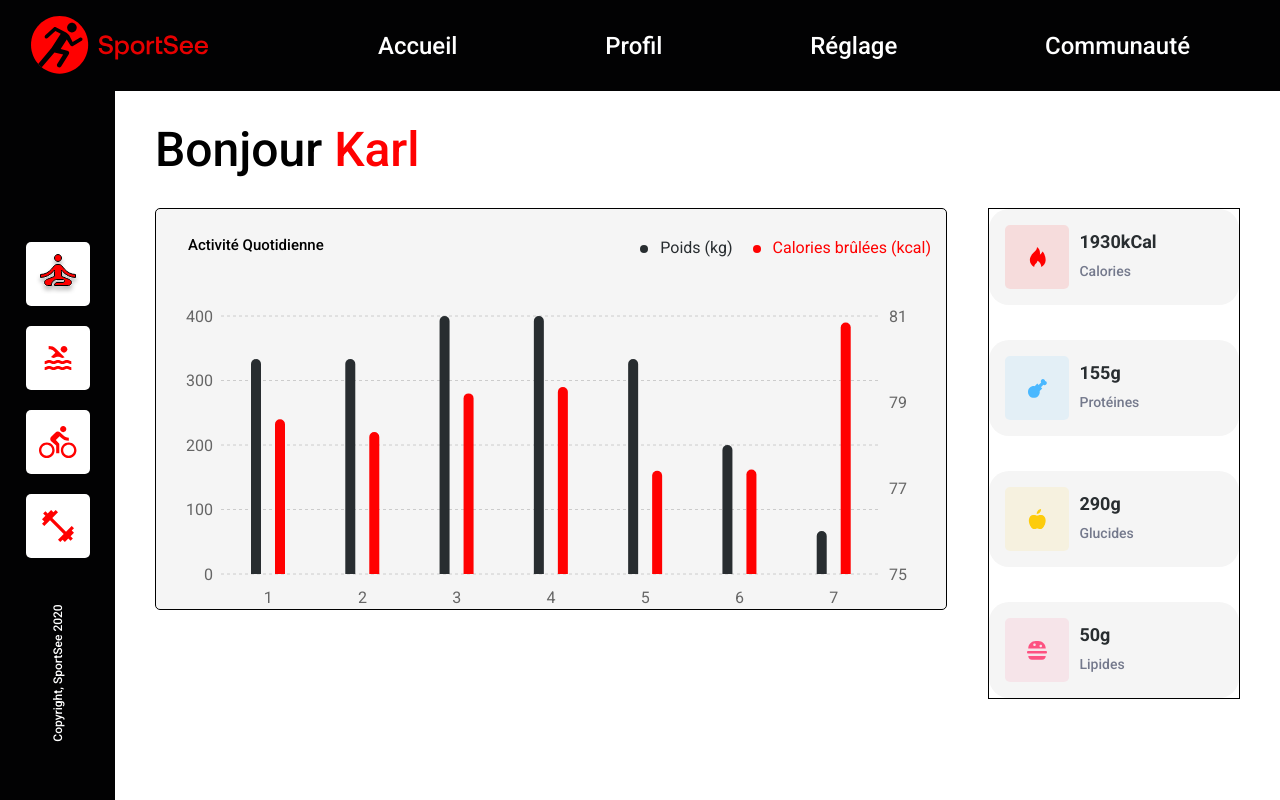
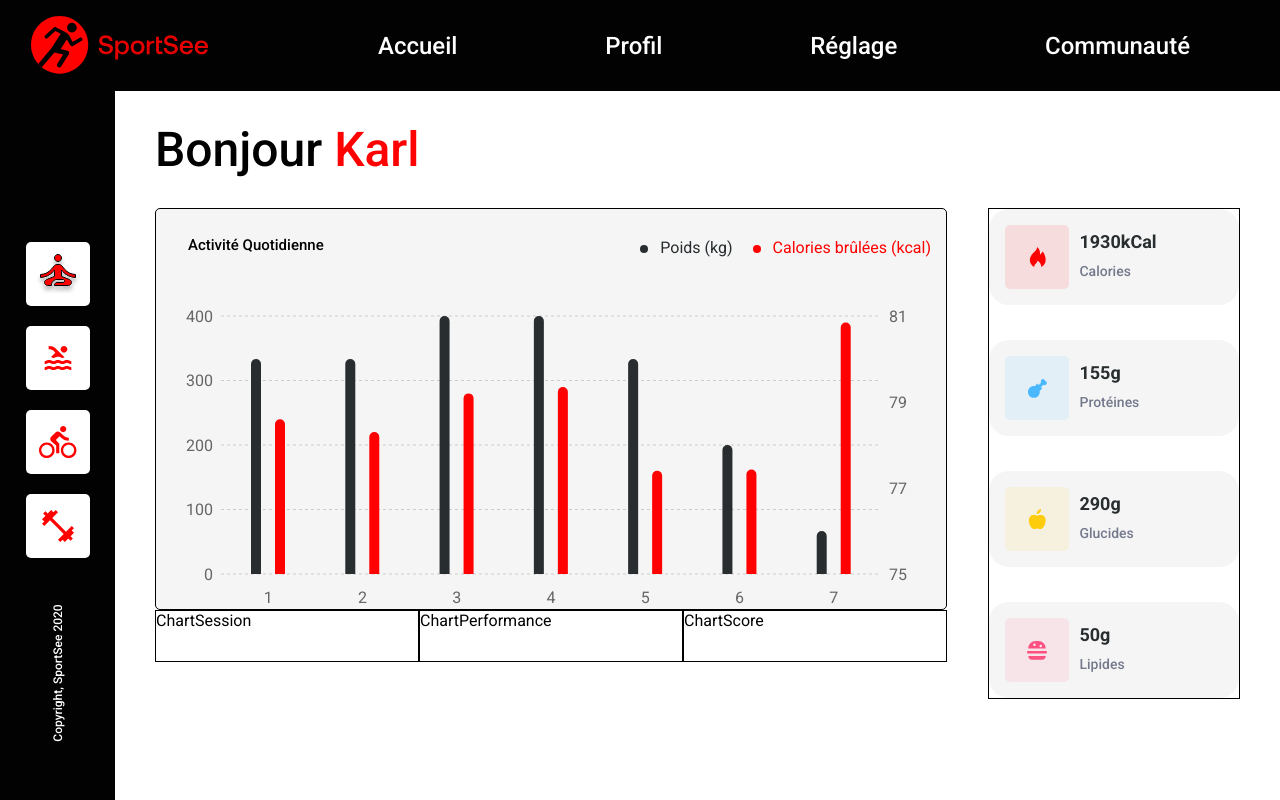
Before and after one commit to Leen151/SportSee-Frontend, a React (Vite) app: page /user/12 in a window 1280 px wide. Built offline with nearby package versions, Linux system fonts and the light colour scheme.

Commit message:
préparation css pour les 3 autres graphs

```diff
--- /dev/null
+++ b/src/components/chartPerformance/ChartPerformance.jsx
@@ -0,0 +1,7 @@
+import React from 'react'
+
+export const ChartPerformance = ({id}) => {
+  return (
+    <article className="chart-perf">ChartPerformance</article>
+  )
+}
--- /dev/null
+++ b/src/components/chartScore/ChartScore.jsx
@@ -0,0 +1,7 @@
+import React from 'react'
+
+export const ChartScore = ({score}) => {
+  return (
+    <article className="chart-score">ChartScore</article>
+  )
+}
--- /dev/null
+++ b/src/components/chartSession/ChartSession.jsx
@@ -0,0 +1,7 @@
+import React from 'react'
+
+export const ChartSession = ({id}) => {
+  return (
+    <article className="chart-session">ChartSession</article>
+  )
+}
--- a/src/data/api.jsx
+++ b/src/data/api.jsx
@@ -2,6 +2,7 @@ import users from "../../public/dataUser.json"
 import {useState, useEffect} from 'react'
 
 import activities from "../../public/dataActivity.json"
+import performances from "../../public/dataPerformance.json"
 
 function getUsers(){
   const [users, setUsers] = useState([]);
@@ -68,7 +69,11 @@ function getUserById(id){
 
 
 function getActivityById(id){
- return activities.find(actyvity => actyvity.userId == id)
+ return activities.find(activity => activity.userId == id)
 }
 
+function getPerformanceById(id){
+  return performances.find(perf => perf.userId == id)
+ }
+
 export { getUsers, getUserById, getActivityById}
--- a/src/pages/dashboardPage/DashboardPage.jsx
+++ b/src/pages/dashboardPage/DashboardPage.jsx
@@ -2,6 +2,9 @@ import { useParams } from "react-router-dom";
 import { getUserById } from '../../data/api';
 import { KeyCard } from "../../components/keyCard/KeyCard";
 import { ChartActivity } from "../../components/chartActivity/ChartActivity";
+import { ChartPerformance } from "../../components/chartPerformance/ChartPerformance";
+import { ChartSession } from "../../components/chartSession/ChartSession";
+import { ChartScore } from "../../components/chartScore/ChartScore";
 import "./dashboardPage.scss"
 import {useState, useEffect} from 'react'
 
@@ -52,6 +55,9 @@ export const Dashboard = () => {
       <div className="container">
         <section className="graphs">
           <ChartActivity id={id}/>
+          <ChartSession id={id} />
+          <ChartPerformance id={id} />
+          <ChartScore score={user.score} />
         </section>
         <section className="cards-keydata">
           {keyDatasTab.map(([keyName, value]) => (
--- a/src/pages/dashboardPage/dashboardPage.scss
+++ b/src/pages/dashboardPage/dashboardPage.scss
@@ -22,6 +22,21 @@
     .graphs{
       width: 73%;
       height: 150px;
+
+      display: grid;
+      grid-template-columns: repeat(3, 1fr);
+
+      .chart-activity{
+        grid-column: 1 / -1
+      }
+
+      .chart-perf,
+      .chart-score,
+      .chart-session{
+        border: 1px solid black;
+        grid-template-columns: repeat(3, 1fr);
+        height: 50px;
+      }
     }
 
     .cards-keydata{
```
